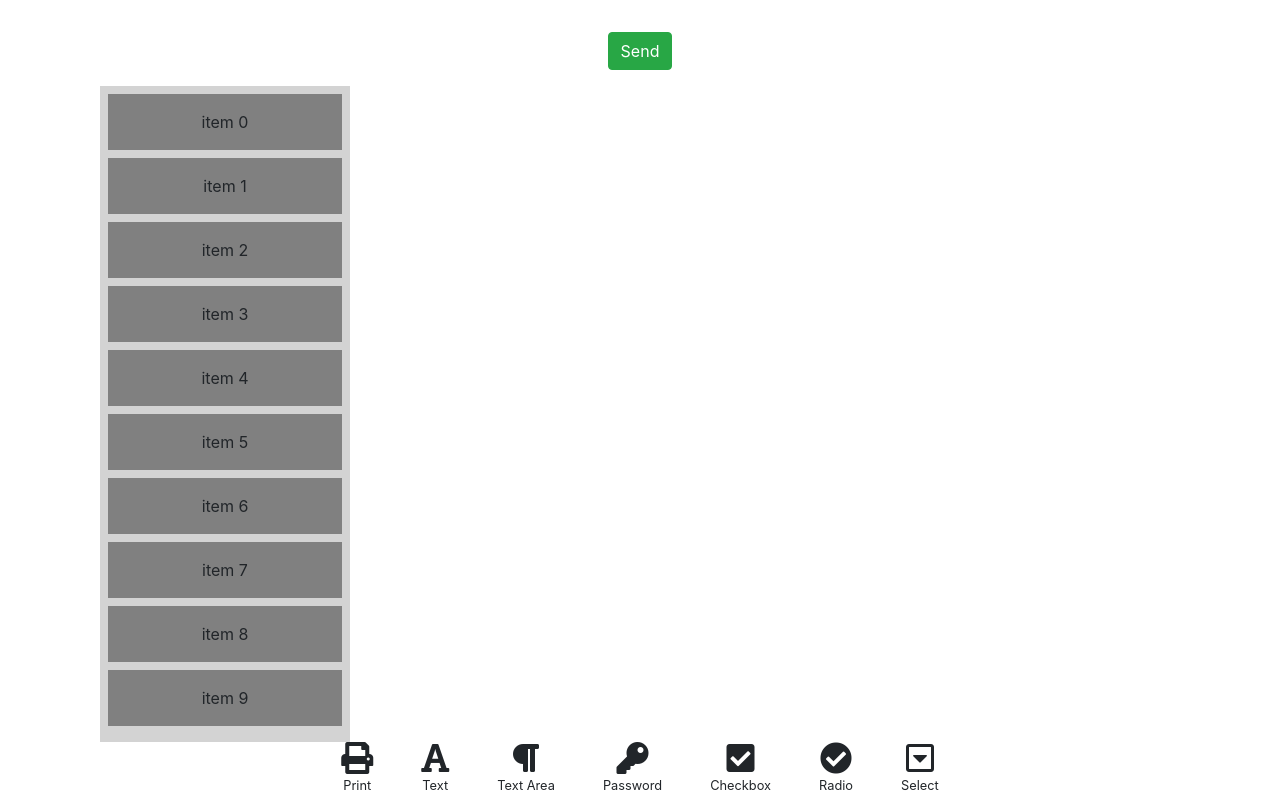
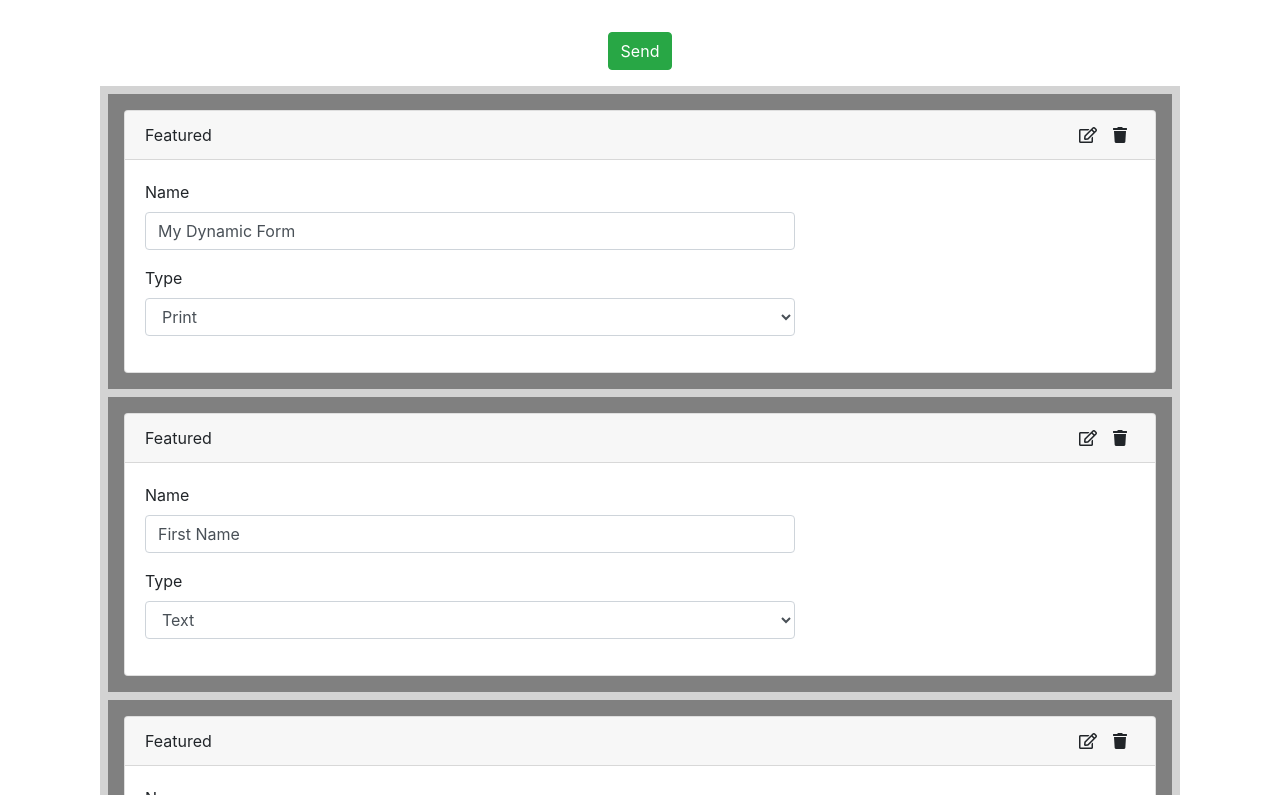
Before and after one commit to GinoLlerena/dynamicform, a React (Create React App) app: page /formManagement in a window 1280 px wide. Shown: the part 885-1680 px from the top of the page. Built offline with nearby package versions, Linux system fonts and the light colour scheme.

Commit message:
Actions added

```diff
--- a/src/components/FormBuilder.js
+++ b/src/components/FormBuilder.js
@@ -1,13 +1,11 @@
 
-import React, { Component } from 'react';
+import React, { useReducer } from 'react';
 import { DragDropContext, Droppable, Draggable } from 'react-beautiful-dnd';
-
-// fake data generator
-const getItems = count =>
-  Array.from({ length: count }, (v, k) => k).map(k => ({
-    id: `item-${k}`,
-    content: `item ${k}`,
-  }));
+import form from '../templates/data'
+import FormElementComponent from "../form/FormElementComponent";
+import FormEditElement from "../form/FormEditElement"
+import map from 'lodash/map'
+import {ELEMENT_TYPE, ACTIONS} from '../constants/contants'
 
 // a little function to help us with reordering the result
 const reorder = (list, startIndex, endIndex) => {
@@ -25,6 +23,8 @@ const getItemStyle = (isDragging, draggableStyle) => ({
   userSelect: 'none',
   padding: grid * 2,
   margin: `0 0 ${grid}px 0`,
+  minHeight: 120,
+
 
   // change background colour if dragging
   background: isDragging ? 'lightgreen' : 'grey',
@@ -35,49 +35,45 @@ const getItemStyle = (isDragging, draggableStyle) => ({
 
 const getListStyle = isDraggingOver => ({
   background: isDraggingOver ? 'lightblue' : 'lightgrey',
-  padding: grid,
-  width: 250,
+  padding: grid
 });
 
-class FormItems extends Component {
-  constructor(props) {
-    super(props);
-    this.state = {
-      items: getItems(10),
-    };
-    this.onDragEnd = this.onDragEnd.bind(this);
+
+function createOption(index){
+
+  const elementvalueId = (new Date().getTime()).toString();
+
+  return({
+    "displayName": "",
+    "displayOrder": index,
+    "elementvalueId": elementvalueId
+    })
 }
 
-  onDragEnd(result) {
-    // dropped outside the list
-    if (!result.destination) {
-      return;
+function createElement(index, type){
+
+  const elementId = (new Date().getTime()).toString();
+
+  return(
+    {
+      "displayName": "",
+      "displayOrder": index,
+      "required": false,
+      "elementId": elementId,
+      "type": type,
+      "readOnly": false,
+      "isHidden": () => (false),
+      "formElementValues": []
+    }
+  )
 }
 
-    const items = reorder(
-      this.state.items,
-      result.source.index,
-      result.destination.index
-    );
 
-    this.setState({
-      items,
-    });
-  }
+function FormItems({items, onRemElement, onChangeValue}) {
 
-  // Normally you would want to split things out into separate components.
-  // But in this example everything is just done in one place for simplicity
-  render() {
-    return (
-      <DragDropContext onDragEnd={this.onDragEnd}>
-        <Droppable droppableId="droppable">
-          {(provided, snapshot) => (
-            <div
-              ref={provided.innerRef}
-              style={getListStyle(snapshot.isDraggingOver)}
-            >
-              {this.state.items.map((item, index) => (
-                <Draggable key={item.id} draggableId={item.id} index={index}>
+
+  const list = items && items.length ? items.map((item, index) => (
+    <Draggable key={item.elementId} draggableId={item.elementId} index={index}>
       {(provided, snapshot) => (
         <div
           ref={provided.innerRef}
@@ -88,11 +84,32 @@ class FormItems extends Component {
             provided.draggableProps.style
           )}
         >
-                      {item.content}
+          <FormEditElement key={item.elementId} element={item} onRemElement={()=>onRemElement(item.elementId)} onChange={onChangeValue(item.elementId)} />
         </div>
       )}
     </Draggable>
-              ))}
+  )) : null;
+
+  return list;
+}
+
+
+
+  // Normally you would want to split things out into separate components.
+  // But in this example everything is just done in one place for simplicity
+function Form(props) {
+    const {onDragEnd, items, onRemElement, onChangeValue} = props;
+
+
+    return (
+      <DragDropContext onDragEnd={onDragEnd}>
+        <Droppable droppableId="droppable">
+          {(provided, snapshot) => (
+            <div
+              ref={provided.innerRef}
+              style={getListStyle(snapshot.isDraggingOver)}
+            >
+              <FormItems items={items} onRemElement={onRemElement} onChangeValue={onChangeValue} />
               {provided.placeholder}
             </div>
           )}
@@ -100,23 +117,83 @@ class FormItems extends Component {
       </DragDropContext>
     );
   }
+
+function init() {
+  return {items: map(form.formElements, element => ({...element, readOnly:true}))};
 }
 
+function reducer(state, action) {
+  switch (action.type) {
+    case ACTIONS.DRAG_END:
+      if (!action.result.destination) {
+        return state;
+      }else {
+        const items = reorder(
+          state.items,
+          action.result.source.index,
+          action.result.destination.index
+        );
+        return {items}
+      }
+    case ACTIONS.CHANGE_VALUE:
+      if (!(action.key && action.value && action.elementId)) {
+        return state;
+      }else {
+        const {key, value, elementId} = action;
+        const items = map(state.items, item => {
+          if(item.elementId === elementId){
+            item[key] = value;
+          }
+          return item;
+        })
+
+        return {items}
+      }
+    case ACTIONS.ADD_ELEMENT:
+      if(action.elementType) {
+        const {elementType} = action;
+        return {items: state.items.concat([createElement(state.items.length, elementType)])}
+      }
+      return state;
+    case ACTIONS.REM_ELEMENT:
+      if(action.elementId) {
+        return {items: state.items.filter(item => item.elementId !== action.elementId)}
+      }
+      return state;
+    case ACTIONS.ADD_OPTION:
+      if(action.type) {
+        const {index} = action;
+        const result = Array.from(state.items);
+        return {items: result.map((item,i) => (i === index ? {...item, formElementValues: item.formElementValues.concat([createOption(item.formElementValues.length)])} : item))}
+      }
+      return state;
+    default:
+      throw new Error();
+  }
+}
 
 function FormBuilder() {
 
+  const [state, dispatch] = useReducer(reducer, init());
+
+  const onAddElement = (elementType)=> dispatch({type: ACTIONS.ADD_ELEMENT, elementType})
+  const onRemElement = (elementId)=> dispatch({type: ACTIONS.REM_ELEMENT, elementId})
+  const onChangeValue = (elementId) => (key) => (value) => {console.log('value',value); debugger;  dispatch({type: ACTIONS.CHANGE_VALUE, key, value, elementId})}
+
   return(
+    <div className="container">
+      <Form items={state.items} onDragEnd={(result) => dispatch({type: ACTIONS.DRAG_END, result})} onRemElement={onRemElement} onChangeValue={onChangeValue} />
       <div className="container text-center">
-      <FormItems />
-      <ul className="list-inline">
-        <li className="list-inline-item text-center mr-5"><i className="fas fa-print fa-2x"></i><div className="small">Print</div></li>
-        <li className="list-inline-item text-center mr-5"><i className="fas fa-font fa-2x"></i><div className="small">Text</div></li>
-        <li className="list-inline-item text-center mr-5"><i className="fas fa-paragraph fa-2x"></i><div className="small">Text Area</div></li>
-        <li className="list-inline-item text-center mr-5"><i className="fas fa-key fa-2x"></i><div className="small">Password</div></li>
-        <li className="list-inline-item text-center mr-5"><i className="fas fa-check-square fa-2x"></i><div className="small">Checkbox</div></li>
-        <li className="list-inline-item text-center mr-5"><i className="fas fa-check-circle fa-2x"></i><div className="small">Radio</div></li>
-        <li className="list-inline-item text-center"><i className="far fa-caret-square-down fa-2x"></i><div className="small">Select</div></li>
+        <ul className="list-inline mt-5">
+          <li className="list-inline-item text-center mr-5" onClick={()=> onAddElement(ELEMENT_TYPE.PRINT)}><i className="fas fa-print fa-2x"></i><div className="small">Print</div></li>
+          <li className="list-inline-item text-center mr-5" onClick={()=> onAddElement(ELEMENT_TYPE.TEXT)}><i className="fas fa-font fa-2x"></i><div className="small">Text</div></li>
+          <li className="list-inline-item text-center mr-5" onClick={()=> onAddElement(ELEMENT_TYPE.TEXTAREA)}><i className="fas fa-paragraph fa-2x"></i><div className="small">Text Area</div></li>
+          <li className="list-inline-item text-center mr-5" onClick={()=> onAddElement(ELEMENT_TYPE.PASSWORD)}><i className="fas fa-key fa-2x"></i><div className="small">Password</div></li>
+          <li className="list-inline-item text-center mr-5" onClick={()=> onAddElement(ELEMENT_TYPE.CHECKBOX)}><i className="fas fa-check-square fa-2x"></i><div className="small">Checkbox</div></li>
+          <li className="list-inline-item text-center mr-5" onClick={()=> onAddElement(ELEMENT_TYPE.RADIO)}><i className="fas fa-check-circle fa-2x"></i><div className="small">Radio</div></li>
+          <li className="list-inline-item text-center" onClick={()=> onAddElement(ELEMENT_TYPE.SIMPLE_SELECT)}><i className="far fa-caret-square-down fa-2x"></i><div className="small">Select</div></li>
         </ul>
+      </div>
     </div>
   )
 }
--- a/src/constants/contants.js
+++ b/src/constants/contants.js
@@ -7,3 +7,11 @@ export const ELEMENT_TYPE = {
   TEXTAREA: 'textarea',
   SIMPLE_SELECT: 'simple-select'
 }
+
+export const ACTIONS = {
+  DRAG_END : 'DRAG_END',
+  CHANGE_VALUE: 'CHANGE_VALUE',
+  ADD_ELEMENT : 'ADD_ELEMENT',
+  REM_ELEMENT : 'REM_ELEMENT',
+  ADD_OPTION : 'ADD_OPTION'
+}
--- /dev/null
+++ b/src/form/FormEditElement.js
@@ -0,0 +1,54 @@
+import React from 'react'
+import {ELEMENT_TYPE} from '../constants/contants'
+import map from 'lodash/map'
+import keys from 'lodash/keys'
+import upperFirst from 'lodash/upperFirst'
+
+
+function getOptions(){
+  return map(keys(ELEMENT_TYPE), (key,i)=> <option key={key} value={ELEMENT_TYPE[key]} >{upperFirst(key.toLowerCase())} </option>)
+}
+
+
+function FormEditElement(props) {
+
+  const {element, onRemElement, onChange} = props;
+
+  const onChangeDisplayName = onChange('displayName')
+  const onChangeType = onChange('type')
+
+  return(
+    <div className="card" >
+      <div className="card-header">
+        Featured
+        <div className="float-right">
+          <span className="ml-auto px-2"><i className="far fa-edit"></i></span>
+          <span className="ml-auto px-2" onClick={onRemElement}><i className="fas fa-trash"></i></span>
+        </div>
+      </div>
+      <div className="card-body">
+        <div className="row">
+          <div className="col-md-8">
+            <form>
+              <div className="form-group">
+                <label htmlFor="inputName">Name</label>
+                <input type="text" className="form-control" id="inputName" placeholder="Enter name" value={element.displayName} onChange={(e)=> onChangeDisplayName(e.target.value)} />
+              </div>
+              <div className="form-group">
+                <label htmlFor="inputType">Type</label>
+                <select className="form-control" id="inputType" value={element.type} onChange={(e)=>onChangeType(e.target.value)} >
+                  {getOptions()}
+                </select>
+              </div>
+            </form>
+          </div>
+          <div className="col-md-4">
+          </div>
+        </div>
+      </div>
+    </div>
+  )
+
+}
+
+export default FormEditElement;
--- a/src/form/FormElement.js
+++ b/src/form/FormElement.js
@@ -2,10 +2,10 @@ import React from 'react'
 import map from 'lodash/map'
 import get from 'lodash/get'
 
-export const RadioOption = ({item, currentValue, handleChange}) => {
+export const RadioOption = ({item, currentValue, handleChange, readOnly}) => {
   return (
     <div className="form-check">
-      <input className="form-check-input" type="radio" id={item.elementvalueId}
+      <input className="form-check-input" type="radio" id={item.elementvalueId} disabled={readOnly}
              value={item.elementvalueId} checked={item.elementvalueId === currentValue} onChange={handleChange}/>
       <label className="form-check-label" htmlFor={item.elementvalueId}>
         {item.displayName}
@@ -32,7 +32,7 @@ export const SimpleSelectElement = (props) => {
   return(
     <div className="form-group">
       <label htmlFor={element.elementId}>{element.displayName}</label>
-      <select className="form-control" id={element.elementId} value={get(valueMap, element.elementId)} onChange={handleChange}>
+      <select className="form-control" id={element.elementId} value={get(valueMap, element.elementId)} disabled={element.readOnly} onChange={handleChange}>
         {getOptionList(formElementValues)}
       </select>
     </div>
@@ -44,7 +44,7 @@ export const PasswordElement = (props) => {
   return(
     <div className="form-group">
       <label htmlFor={element.elementId}>{element.displayName}</label>
-      <input type="password" className="form-control" id={element.elementId} value={get(valueMap, element.elementId)} placeholder="Password" onChange={handleChange} />
+      <input type="password" className="form-control" id={element.elementId} value={get(valueMap, element.elementId)} placeholder="Password" onChange={handleChange} disabled={element.readOnly} />
     </div>
   )
 }
@@ -55,7 +55,7 @@ export const CheckboxElement = (props) => {
     return (
       <div className="form-check">
         <label className="form-check-label">
-          <input type="checkbox" checked={get(valueMap, element.elementId)} onChange={handleChange} className="form-check-input"/> <span>{element.displayName}</span>
+          <input type="checkbox" checked={get(valueMap, element.elementId)} onChange={handleChange} disabled={element.readOnly} className="form-check-input"/> <span>{element.displayName}</span>
         </label>
       </div>
   )
@@ -79,7 +79,7 @@ export const TextElement = (props) => {
   return(
     <div className="form-group">
       <label htmlFor={element.elementId}>{element.displayName}</label>
-      <input type="text" className="form-control" autoComplete="off" name={element.elementId} id={element.elementId} onChange={handleChange} value={get(valueMap, element.elementId)} required=""/>
+      <input type="text" className="form-control" autoComplete="off" name={element.elementId} id={element.elementId} onChange={handleChange} value={get(valueMap, element.elementId)} disabled={element.readOnly}  required=""/>
         <div className="invalid-feedback">Please enter your username or email</div>
     </div>
   )
@@ -92,7 +92,7 @@ export const TextAreaElement = (props) => {
   return(
     <div className="form-group">
       <label htmlFor={element.elementId}>{element.displayName}</label>
-      <textarea className="form-control" id={element.elementId} value={get(valueMap, element.elementId)} onChange={handleChange} rows="3"></textarea>
+      <textarea className="form-control" id={element.elementId} value={get(valueMap, element.elementId)} disabled={element.readOnly} onChange={handleChange} rows="3"></textarea>
     </div>
   )
 }
@@ -103,7 +103,7 @@ export const RadioElement = (props) => {
   const {valueMap, element, handleChange} = props;
   const {formElementValues} = element;
   const currentValue = get(valueMap, element.elementId);
-  const list = formElementValues && formElementValues.length ? map(formElementValues, (item) => <RadioOption key={item.elementvalueId} item={item}  currentValue={currentValue} handleChange={handleChange} />) : null;
+  const list = formElementValues && formElementValues.length ? map(formElementValues, (item) => <RadioOption key={item.elementvalueId} item={item}  currentValue={currentValue} handleChange={handleChange} readOnly={element.readOnly} />) : null;
 
   return(
     <fieldset className="form-group">
```
Lines whose indentation alone changed are shown as unchanged.
